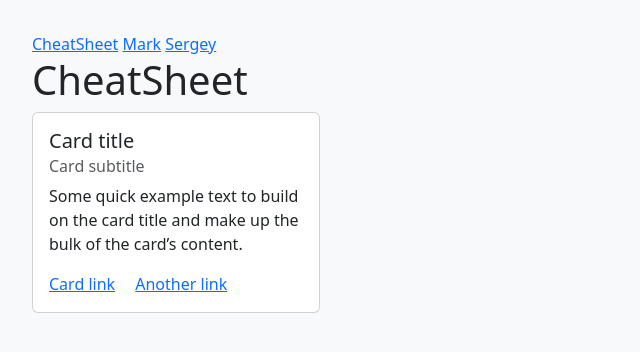
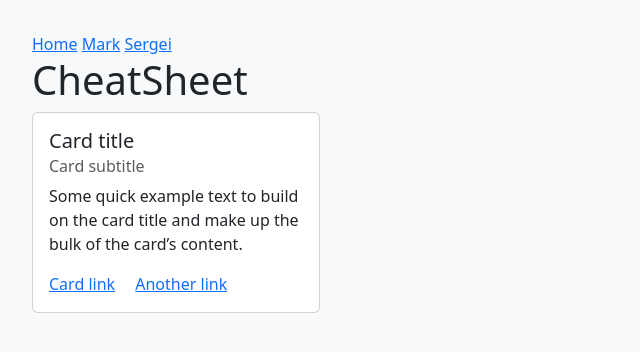
Before and after one commit to LokiLiesmith/HTMLCSS, a plain HTML site: page rush/cheatsheet.html in a window 1280 px wide. Shown: the full height of the page, 0-640 px from the left. Drawn offline with nearby package versions, Linux system fonts and the light colour scheme.

```diff
--- a/rush/cheatsheet.html
+++ b/rush/cheatsheet.html
@@ -10,9 +10,9 @@
 </head>
 <body>
 
-  <a href="cheatsheet.html"> CheatSheet</a>
+  <a href="index.html">Home</a>
 	<a href="mark.html">Mark</a>
-	<a href="sergei.html">Sergey</a>
+	<a href="sergei.html">Sergei</a>
 	<h1>CheatSheet</h1>
   <div class="card" style="width: 18rem;">
     <div class="card-body">
```
Also changed, not shown: rush/sergei.html (line endings or trailing spaces).
